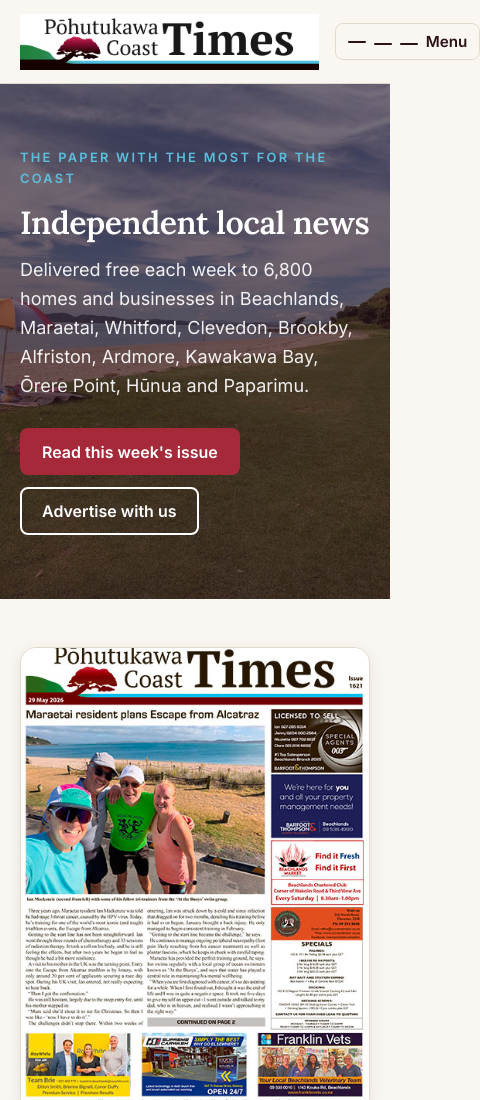
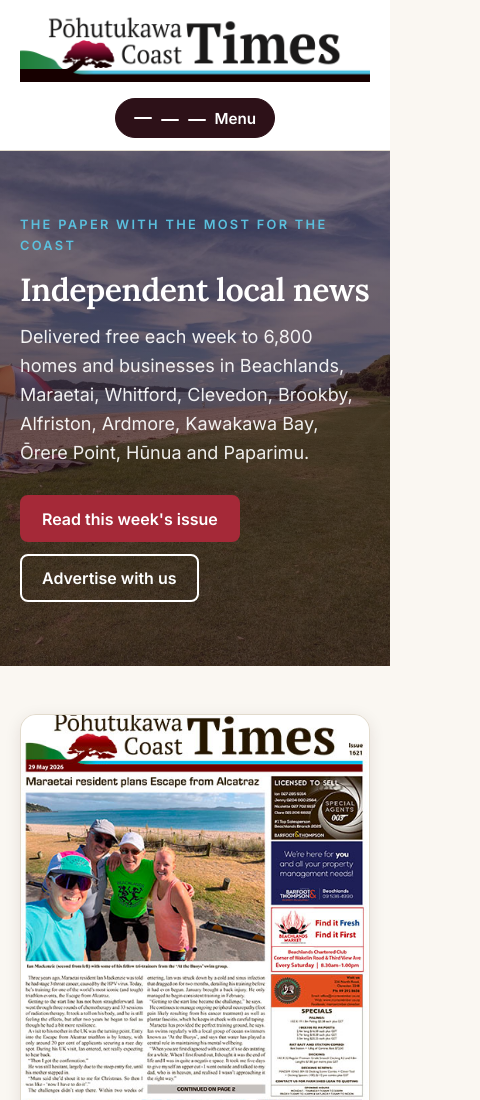
Before and after one commit to Corbynmiler/pctimes-site, an Eleventy site: page src/index.njk in a window 390 px wide. Shown: the top 1100 px of the page, 480 px wide, since content can reach past the window. Built offline with nearby package versions, Linux system fonts and the light colour scheme; Eleventy itself is replaced by a stand-in of ours; files that its build step writes are made by us from their sources.

Commit message:
Header: centred masthead, hamburger below logo on mobile, white bg blends logo; capitalise delivery details

```diff
--- a/src/_data/contact.yml
+++ b/src/_data/contact.yml
@@ -7,10 +7,10 @@
   intro: "Want to join our waiting list for a newspaper delivery role? Email us with the following information:"
   email: distribution@pctimes.co.nz
   details:
-    - your name
-    - the name of a parent/caregiver if you are under 16 years
-    - phone number
-    - email
-    - your address (so we can match you with a run in your neighbourhood)
+    - Your name
+    - The name of a parent or caregiver if you are under 16 years old
+    - Phone number
+    - Email address
+    - Your home address (so we can match you with a run in your neighbourhood)
 
 editor_notes: ''
--- a/src/_includes/partials/header.njk
+++ b/src/_includes/partials/header.njk
@@ -1,19 +1,27 @@
 <header class="site-header" role="banner">
-  <div class="container site-header__top">
-    <a href="/" class="site-header__brand" aria-label="{{ site.name }} — home">
-      <img src="/assets/images/logo.png" alt="{{ site.name }}" class="site-header__logo" width="640" height="130">
-    </a>
 
-    {# Reserved slot for a future top-right banner ad. Empty for now; will
-       render only when site.top_ad.image is set in the CMS. #}
-    {% if site.top_ad and site.top_ad.image %}
-      <div class="site-header__ad">
+  {# Future top banner ad — only renders if site.top_ad.image is set. #}
+  {% if site.top_ad and site.top_ad.image %}
+    <div class="site-header__ad">
+      <div class="container">
         {% if site.top_ad.url %}<a href="{{ site.top_ad.url }}" target="_blank" rel="noopener">{% endif %}
           <img src="{{ site.top_ad.image }}" alt="{{ site.top_ad.alt or 'Advertisement' }}" loading="lazy">
         {% if site.top_ad.url %}</a>{% endif %}
       </div>
-    {% endif %}
+    </div>
+  {% endif %}
 
+  {# Masthead: logo centred. Big and dominant on desktop, scaled on mobile. #}
+  <div class="site-header__masthead">
+    <div class="container">
+      <a href="/" class="site-header__brand" aria-label="{{ site.name }} — home">
+        <img src="/assets/images/logo.png" alt="{{ site.name }}" class="site-header__logo" width="800" height="160">
+      </a>
+    </div>
+  </div>
+
+  {# Mobile menu button sits directly underneath the logo, centred. Hidden on desktop. #}
+  <div class="site-header__menubar">
     <button
       class="nav-toggle"
       type="button"
@@ -27,8 +35,9 @@
     </button>
   </div>
 
+  {# Primary nav row. Inline on desktop. Collapsed-by-default dropdown on mobile. #}
   <nav id="primary-nav" class="site-nav" aria-label="Primary">
-    <ul class="site-nav__list container">
+    <ul class="site-nav__list">
       {% for item in nav.items %}
         <li class="site-nav__item">
           <a
--- a/src/assets/css/styles.css
+++ b/src/assets/css/styles.css
@@ -118,72 +118,88 @@
 .section--cream { background: var(--color-cream); }
 
 /* -----  Header / nav  ---------------------------------------------------- */
-/* Logo on top, nav row below. Top-right reserved for future ad slot. */
+/* Centred newspaper masthead. Logo big, centred. Nav row below.
+   Mobile: hamburger sits directly under the logo, centred. */
 .site-header {
-  background: var(--color-paper);
+  background: #fff;
   border-bottom: 1px solid var(--color-rule);
   position: sticky; top: 0; z-index: 50;
 }
-.site-header__top {
-  display: flex; align-items: center; justify-content: space-between;
-  gap: 1rem;
-  padding-top: 0.85rem; padding-bottom: 0.85rem;
+
+/* Optional banner ad above the masthead. Hidden when no image set. */
+.site-header__ad {
+  background: var(--color-cream);
+  border-bottom: 1px solid var(--color-rule);
+  padding: 0.4rem var(--gutter);
+  text-align: center;
 }
+.site-header__ad img { max-height: 90px; width: auto; display: inline-block; }
+
+/* Masthead — logo only, centred. Generous vertical padding on desktop. */
+.site-header__masthead {
+  text-align: center;
+  padding: 0.75rem 0 0.5rem;
+}
+@media (min-width: 720px) { .site-header__masthead { padding: 1.1rem 0 0.75rem; } }
+@media (min-width: 1024px) { .site-header__masthead { padding: 1.4rem 0 1rem; } }
 .site-header__brand {
-  display: inline-flex; align-items: center;
+  display: inline-block;
   text-decoration: none;
-  flex: 0 0 auto;
+  max-width: 100%;
 }
 .site-header__logo {
-  height: 56px; width: auto;
   display: block;
+  height: 70px; width: auto; max-width: 100%;
+  margin: 0 auto;
 }
-@media (min-width: 720px) { .site-header__logo { height: 80px; } }
-@media (min-width: 1024px) { .site-header__logo { height: 96px; } }
+@media (min-width: 600px) { .site-header__logo { height: 95px; } }
+@media (min-width: 900px) { .site-header__logo { height: 115px; } }
+@media (min-width: 1200px) { .site-header__logo { height: 135px; } }
 
-/* Top-right ad slot (only renders when site.top_ad.image is set in CMS) */
-.site-header__ad {
-  display: none;
-  margin-left: auto;
+/* Mobile-only menu bar — hamburger directly below the logo, centred. */
+.site-header__menubar {
+  display: flex; justify-content: center;
+  padding: 0 var(--gutter) 0.75rem;
 }
 @media (min-width: 900px) {
-  .site-header__ad {
-    display: block;
-    max-width: 340px;
-  }
-  .site-header__ad img { max-height: 90px; width: auto; }
+  .site-header__menubar { display: none; }
 }
 
 /* Mobile-first: hamburger visible, nav hidden until toggled */
 .nav-toggle {
-  display: inline-flex; align-items: center; gap: 0.5rem;
-  background: transparent; border: 1px solid var(--color-rule);
-  padding: 0.5rem 0.75rem; border-radius: var(--radius);
+  display: inline-flex; align-items: center; gap: 0.55rem;
+  background: var(--color-maroon); color: #fff;
+  border: 1px solid var(--color-maroon);
+  padding: 0.55rem 1.1rem; border-radius: 999px;
   font-family: var(--font-sans); font-weight: 600;
-  color: var(--color-maroon); cursor: pointer;
+  cursor: pointer;
+  font-size: 0.95rem;
+  min-height: 40px;
 }
+.nav-toggle:hover { background: var(--color-red-dark); border-color: var(--color-red-dark); }
 .nav-toggle__bar {
   display: block; width: 18px; height: 2px;
-  background: var(--color-maroon); border-radius: 1px;
+  background: #fff; border-radius: 1px;
   position: relative;
 }
 .nav-toggle__bar + .nav-toggle__bar { margin-top: 4px; }
 .nav-toggle__label { font-size: 0.95rem; }
 
-/* Mobile: nav is a dropdown that hangs below the header when toggled. */
+/* Mobile: nav lives inline in the header (below the menu button), collapsed
+   by default. Tapping the hamburger expands it as a vertical list. */
 .site-nav {
-  position: absolute;
-  inset: 100% 0 auto 0;
-  background: var(--color-paper);
-  border-bottom: 1px solid var(--color-rule);
-  box-shadow: var(--shadow-md);
+  background: #fff;
   max-height: 0; overflow: hidden;
   transition: max-height 250ms ease;
 }
-.site-nav.is-open { max-height: 80vh; overflow: auto; }
+.site-nav.is-open {
+  max-height: 80vh; overflow: auto;
+  border-top: 1px solid var(--color-rule);
+}
 .site-nav__list {
   display: flex; flex-direction: column;
   padding: 0.5rem var(--gutter) 1rem;
+  margin: 0;
 }
 .site-nav__link {
   display: block;
@@ -197,15 +213,13 @@
 .site-nav__link:hover { color: var(--color-red); }
 .site-nav__link.is-current { color: var(--color-red); }
 
-/* Desktop: nav becomes a horizontal row sitting *below* the logo. */
+/* Desktop: nav becomes a horizontal centred row sitting below the masthead. */
 @media (min-width: 900px) {
   .nav-toggle { display: none; }
   .site-nav {
-    position: static;
     max-height: none; overflow: visible;
+    background: var(--color-paper);
     border-top: 1px solid var(--color-rule);
-    border-bottom: 0; box-shadow: none;
-    background: transparent;
   }
   .site-nav__list {
     flex-direction: row; gap: 0.25rem;
```
